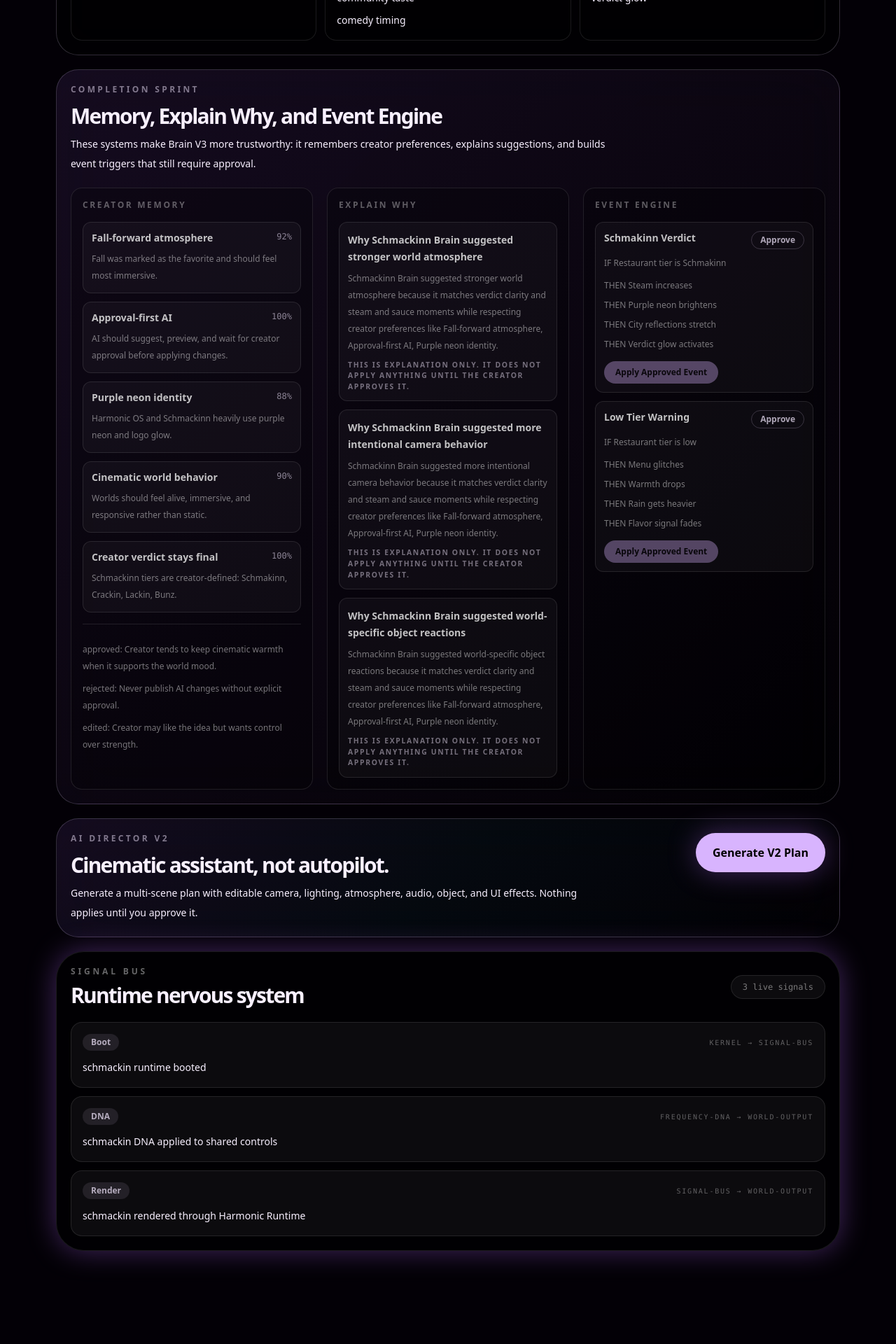
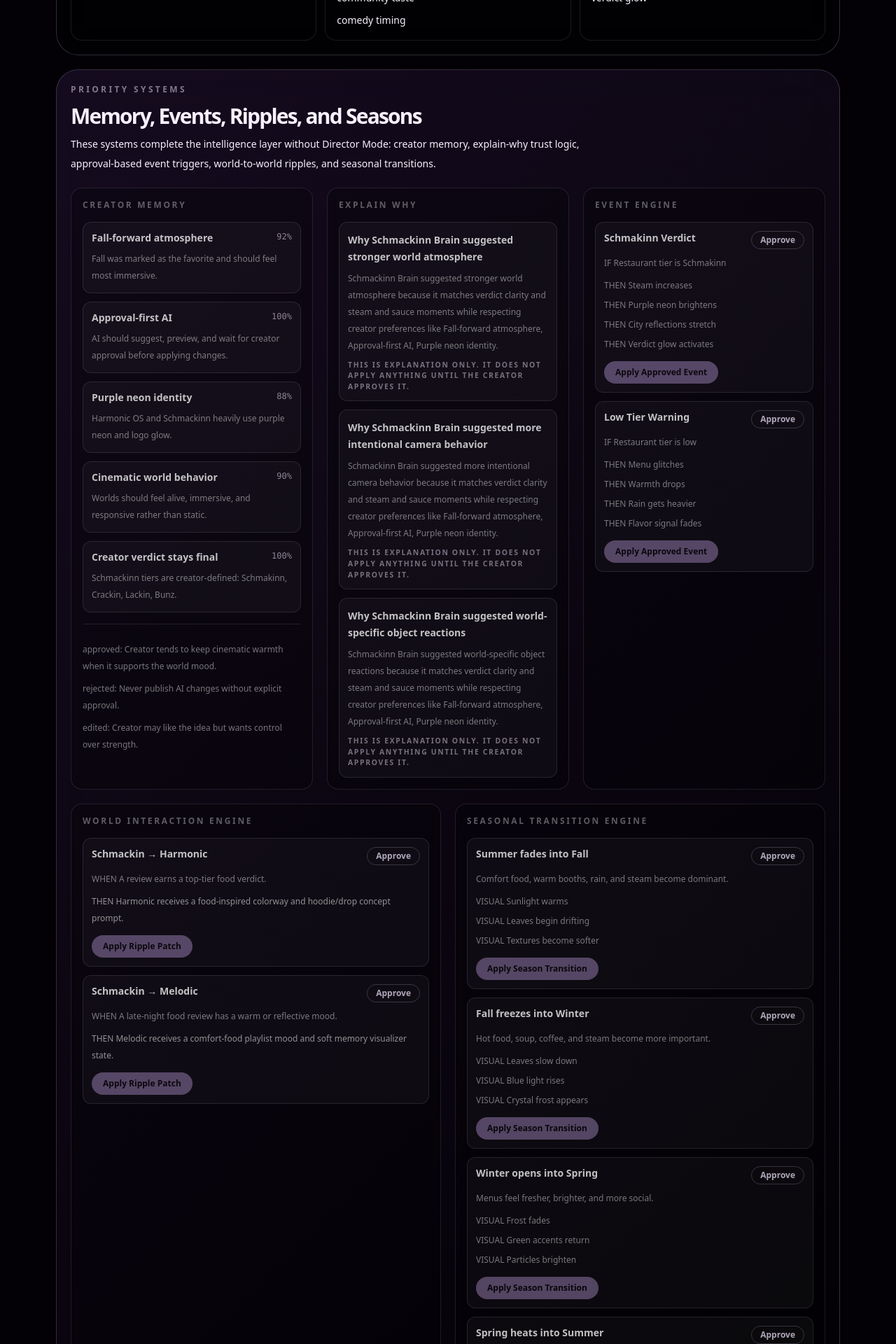
Before and after one commit to thatsmelodic/harmonic-os, a Next.js app: page /studio in a window 1280 px wide. Shown: the part 6280-8200 px from the top of the page at 70% size. Built offline with nearby package versions, Linux system fonts and the light colour scheme.

Commit message:
Add world interaction and seasonal transition panels

```diff
--- a/components/studio/IntelligenceCompletionPanel.tsx
+++ b/components/studio/IntelligenceCompletionPanel.tsx
@@ -5,23 +5,26 @@ import type { HarmonicEngineState, HarmonicWorldId } from '@/lib/harmonic-engine
 import { getCreatorPreferencesForWorld, createMemorySignals } from '@/lib/creator-memory-engine';
 import { createExplainWhySet } from '@/lib/explain-why-engine';
 import { getEventsForWorld } from '@/lib/harmonic-event-engine';
+import { getRipplesFromWorld } from '@/lib/world-interaction-engine';
+import { seasonalTransitions } from '@/lib/seasonal-transition-engine';
 
 export function IntelligenceCompletionPanel({ world, onApplyEvent }: { world: HarmonicWorldId; onApplyEvent?: (patch: Partial<HarmonicEngineState>, label: string) => void }) {
-  const [approvedEventIds, setApprovedEventIds] = useState<string[]>([]);
+  const [approvedIds, setApprovedIds] = useState<string[]>([]);
   const preferences = getCreatorPreferencesForWorld(world);
   const signals = createMemorySignals(world);
   const explanations = createExplainWhySet(world);
   const events = getEventsForWorld(world);
+  const ripples = getRipplesFromWorld(world);
 
-  function toggleEvent(id: string) {
-    setApprovedEventIds((current) => current.includes(id) ? current.filter((eventId) => eventId !== id) : [...current, id]);
+  function toggle(id: string) {
+    setApprovedIds((current) => current.includes(id) ? current.filter((itemId) => itemId !== id) : [...current, id]);
   }
 
   return (
     <article className="rounded-[2rem] border border-purple-200/20 bg-[linear-gradient(135deg,rgba(183,108,255,.10),rgba(0,0,0,.35))] p-5 backdrop-blur-2xl">
-      <p className="text-xs font-black uppercase tracking-[.28em] text-purple-100/50">Completion Sprint</p>
-      <h3 className="mt-3 text-3xl font-black tracking-[-.06em]">Memory, Explain Why, and Event Engine</h3>
-      <p className="mt-2 max-w-3xl text-sm leading-7 text-white/58">These systems make Brain V3 more trustworthy: it remembers creator preferences, explains suggestions, and builds event triggers that still require approval.</p>
+      <p className="text-xs font-black uppercase tracking-[.28em] text-purple-100/50">Priority Systems</p>
+      <h3 className="mt-3 text-3xl font-black tracking-[-.06em]">Memory, Events, Ripples, and Seasons</h3>
+      <p className="mt-2 max-w-3xl text-sm leading-7 text-white/58">These systems complete the intelligence layer without Director Mode: creator memory, explain-why trust logic, approval-based event triggers, world-to-world ripples, and seasonal transitions.</p>
 
       <div className="mt-5 grid gap-5 xl:grid-cols-3">
         <section className="rounded-2xl border border-white/10 bg-black/25 p-4">
@@ -56,10 +59,10 @@ export function IntelligenceCompletionPanel({ world, onApplyEvent }: { world: Ha
           <p className="text-xs font-black uppercase tracking-[.22em] text-white/35">Event Engine</p>
           <div className="mt-4 grid gap-3">
             {events.map((event) => {
-              const approved = approvedEventIds.includes(event.id);
+              const approved = approvedIds.includes(event.id);
               return (
                 <div key={event.id} className="rounded-xl border border-white/10 bg-white/[.035] p-3">
-                  <div className="flex flex-wrap items-start justify-between gap-3"><strong className="text-sm text-white/75">{event.label}</strong><button type="button" onClick={() => toggleEvent(event.id)} className="rounded-full border border-purple-200/20 px-3 py-1 text-xs font-black text-purple-100/70">{approved ? 'Approved' : 'Approve'}</button></div>
+                  <div className="flex flex-wrap items-start justify-between gap-3"><strong className="text-sm text-white/75">{event.label}</strong><button type="button" onClick={() => toggle(event.id)} className="rounded-full border border-purple-200/20 px-3 py-1 text-xs font-black text-purple-100/70">{approved ? 'Approved' : 'Approve'}</button></div>
                   <p className="mt-2 text-xs leading-6 text-white/45">IF {event.condition}</p>
                   <ul className="mt-2 grid gap-1 text-xs leading-6 text-white/45">{event.then.map((step) => <li key={step}>THEN {step}</li>)}</ul>
                   <button type="button" disabled={!approved || !onApplyEvent} onClick={() => onApplyEvent?.(event.patch, event.label)} className="mt-3 rounded-full bg-purple-300 px-4 py-2 text-xs font-black text-black disabled:cursor-not-allowed disabled:opacity-35">Apply Approved Event</button>
@@ -69,6 +72,42 @@ export function IntelligenceCompletionPanel({ world, onApplyEvent }: { world: Ha
           </div>
         </section>
       </div>
+
+      <div className="mt-5 grid gap-5 xl:grid-cols-2">
+        <section className="rounded-2xl border border-white/10 bg-black/25 p-4">
+          <p className="text-xs font-black uppercase tracking-[.22em] text-white/35">World Interaction Engine</p>
+          <div className="mt-4 grid gap-3">
+            {ripples.map((ripple) => {
+              const approved = approvedIds.includes(ripple.id);
+              return (
+                <div key={ripple.id} className="rounded-xl border border-white/10 bg-white/[.035] p-3">
+                  <div className="flex flex-wrap items-start justify-between gap-3"><strong className="text-sm capitalize text-white/75">{ripple.sourceWorld.replace('-', ' ')} → {ripple.targetWorld.replace('-', ' ')}</strong><button type="button" onClick={() => toggle(ripple.id)} className="rounded-full border border-purple-200/20 px-3 py-1 text-xs font-black text-purple-100/70">{approved ? 'Approved' : 'Approve'}</button></div>
+                  <p className="mt-2 text-xs leading-6 text-white/45">WHEN {ripple.trigger}</p>
+                  <p className="mt-2 text-xs leading-6 text-white/55">THEN {ripple.result}</p>
+                  <button type="button" disabled={!approved || !onApplyEvent} onClick={() => onApplyEvent?.(ripple.patch, ripple.result)} className="mt-3 rounded-full bg-purple-300 px-4 py-2 text-xs font-black text-black disabled:cursor-not-allowed disabled:opacity-35">Apply Ripple Patch</button>
+                </div>
+              );
+            })}
+          </div>
+        </section>
+
+        <section className="rounded-2xl border border-white/10 bg-black/25 p-4">
+          <p className="text-xs font-black uppercase tracking-[.22em] text-white/35">Seasonal Transition Engine</p>
+          <div className="mt-4 grid gap-3">
+            {seasonalTransitions.map((transition) => {
+              const approved = approvedIds.includes(transition.id);
+              return (
+                <div key={transition.id} className="rounded-xl border border-white/10 bg-white/[.035] p-3">
+                  <div className="flex flex-wrap items-start justify-between gap-3"><strong className="text-sm text-white/75">{transition.label}</strong><button type="button" onClick={() => toggle(transition.id)} className="rounded-full border border-purple-200/20 px-3 py-1 text-xs font-black text-purple-100/70">{approved ? 'Approved' : 'Approve'}</button></div>
+                  <p className="mt-2 text-xs leading-6 text-white/45">{transition.worldNotes[world]}</p>
+                  <ul className="mt-2 grid gap-1 text-xs leading-6 text-white/45">{transition.visualSteps.slice(0, 3).map((step) => <li key={step}>VISUAL {step}</li>)}</ul>
+                  <button type="button" disabled={!approved || !onApplyEvent} onClick={() => onApplyEvent?.(transition.patch, transition.label)} className="mt-3 rounded-full bg-purple-300 px-4 py-2 text-xs font-black text-black disabled:cursor-not-allowed disabled:opacity-35">Apply Season Transition</button>
+                </div>
+              );
+            })}
+          </div>
+        </section>
+      </div>
     </article>
   );
 }
```
